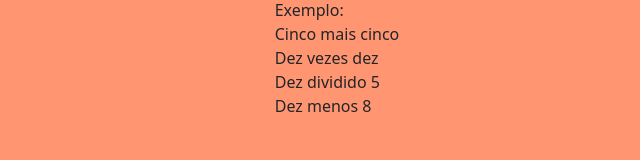
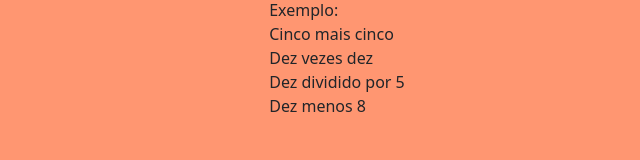
Before and after one commit to okatsuo/speech-recognition-to-calculation, a plain HTML site: page index.html in a window 1280 px wide. Shown: the part 409-569 px from the top of the page, without its empty margins (319-959 px from the left). Drawn offline with nearby package versions, Linux system fonts and the light colour scheme.

Commit message:
refactor: change to better examples

```diff
--- a/index.html
+++ b/index.html
@@ -28,7 +28,7 @@
         <li class="fs-6">Exemplo:</li>
         <li class="fs-6">Cinco mais cinco</li>
         <li class="fs-6">Dez vezes dez</li>
-        <li class="fs-6">Dez dividido 5</li>
+        <li class="fs-6">Dez dividido por 5</li>
         <li class="fs-6">Dez menos 8</li>
       </ul>
     </div>
```
